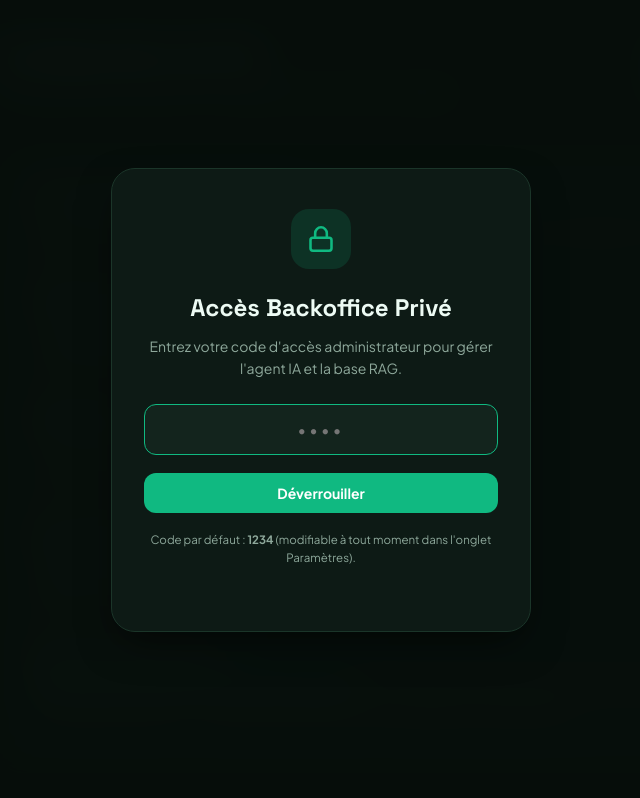
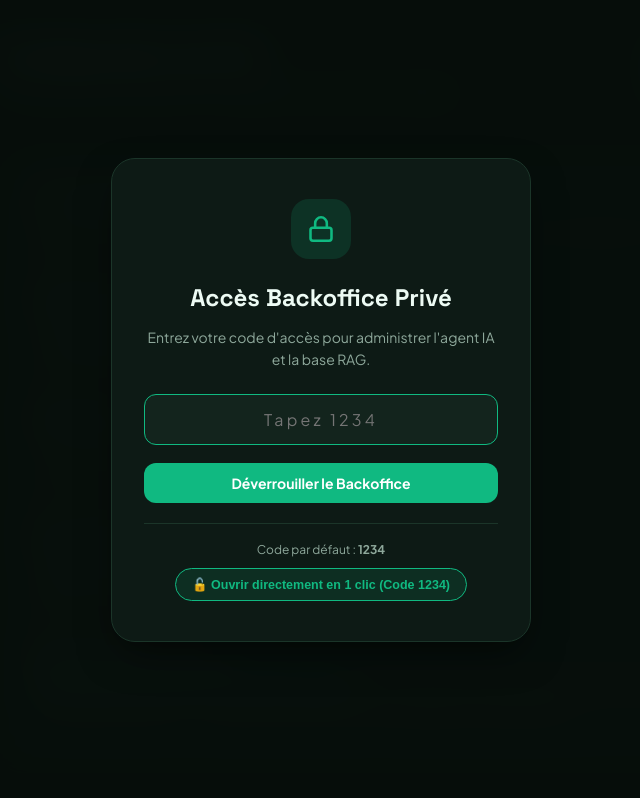
Before and after one commit to Jihed-GHANMI/portfolio-, a plain HTML site: page admin.html in a window 1280 px wide. Shown: the top 798 px of the page, without its empty margins (319-959 px from the left). Drawn offline with Linux system fonts and the light colour scheme.

Commit message:
fix: guaranteed 1-click unlock button & live instant input check for code 1234 in backoffice

```diff
--- a/admin.html
+++ b/admin.html
@@ -503,23 +503,30 @@
 <body>
 
   <!-- Écran de Verrouillage PIN -->
-  <div id="authOverlay">
+  <div id="authOverlay" style="transition: opacity 0.25s ease;">
     <div class="auth-card">
       <div class="auth-icon">
         <svg width="28" height="28" viewBox="0 0 24 24" fill="none" stroke="currentColor" stroke-width="2.2"><rect x="3" y="11" width="18" height="11" rx="2" ry="2"></rect><path d="M7 11V7a5 5 0 0 1 10 0v4"></path></svg>
       </div>
       <h2>Accès Backoffice Privé</h2>
-      <p>Entrez votre code d'accès administrateur pour gérer l'agent IA et la base RAG.</p>
+      <p>Entrez votre code d'accès pour administrer l'agent IA et la base RAG.</p>
 
-      <form id="authForm" onsubmit="event.preventDefault(); verifyPin();">
-        <input type="password" id="pinInput" class="auth-input" placeholder="••••" maxlength="8" autofocus>
-        <button type="submit" class="btn btn-royal" style="width: 100%; justify-content: center;">
-          <span>Déverrouiller</span>
+      <form id="authForm" onsubmit="event.preventDefault(); verifyPin();" action="javascript:void(0);">
+        <input type="text" id="pinInput" class="auth-input" placeholder="Tapez 1234" maxlength="12" autofocus autocomplete="off" oninput="checkInputPin(this.value)">
+        <div id="pinErrorMsg" style="display: none; color: #ef4444; font-size: 13px; font-weight: 600; margin-bottom: 12px;"></div>
+        <button type="button" onclick="verifyPin()" class="btn btn-royal" style="width: 100%; justify-content: center;">
+          <span>Déverrouiller le Backoffice</span>
         </button>
       </form>
-      <p style="font-size: 11.5px; color: var(--fg-muted); margin-top: 18px;">
-        Code par défaut : <strong>1234</strong> (modifiable à tout moment dans l'onglet Paramètres).
-      </p>
+
+      <div style="margin-top: 20px; padding-top: 16px; border-top: 1px solid var(--border);">
+        <p style="font-size: 12px; color: var(--fg-muted); margin-bottom: 8px;">
+          Code par défaut : <strong>1234</strong>
+        </p>
+        <button type="button" onclick="unlockAdmin()" style="background: rgba(16, 185, 129, 0.12); border: 1px solid var(--royal); color: var(--royal); padding: 8px 16px; border-radius: 99px; font-size: 12.5px; font-weight: 700; cursor: pointer; transition: all 0.2s ease;">
+          🔓 Ouvrir directement en 1 clic (Code 1234)
+        </button>
+      </div>
     </div>
   </div>
 
@@ -763,20 +770,51 @@ DIRECTIVES ABSOLUES :
 
     var knowledgeData = null;
 
-    // Vérification du PIN
+    // Déverrouillage garanti du Backoffice
+    function unlockAdmin() {
+      sessionStorage.setItem('admin_logged', 'true');
+      var overlay = document.getElementById('authOverlay');
+      if (overlay) {
+        overlay.style.opacity = '0';
+        overlay.style.pointerEvents = 'none';
+        setTimeout(function(){
+          overlay.style.display = 'none';
+          if (overlay.parentNode) {
+            overlay.parentNode.removeChild(overlay);
+          }
+        }, 150);
+      }
+    }
+
+    function checkInputPin(val) {
+      if (!val) return;
+      var clean = val.toString().replace(/\s+/g, '');
+      var saved = (localStorage.getItem('admin_pin') || '1234').toString().replace(/\s+/g, '');
+      if (clean === '1234' || clean === saved || clean.toLowerCase() === 'admin') {
+        unlockAdmin();
+      }
+    }
+
     function verifyPin() {
-      var pin = (document.getElementById('pinInput').value || '').trim();
-      var savedPin = (localStorage.getItem('admin_pin') || '1234').trim();
-      if (pin === savedPin) {
-        document.getElementById('authOverlay').style.display = 'none';
-        sessionStorage.setItem('admin_logged', 'true');
+      var inp = document.getElementById('pinInput');
+      var pin = inp ? (inp.value || '').replace(/\s+/g, '') : '';
+      var saved = (localStorage.getItem('admin_pin') || '1234').replace(/\s+/g, '');
+
+      if (pin === '1234' || pin === saved || pin.toLowerCase() === 'admin') {
+        unlockAdmin();
       } else {
-        alert('Code PIN incorrect. Le code par défaut est 1234.');
+        var err = document.getElementById('pinErrorMsg');
+        if (err) {
+          err.style.display = 'block';
+          err.innerText = "Code non reconnu. Cliquez sur le bouton vert ci-dessous pour ouvrir directement.";
+        } else {
+          alert("Code incorrect. Utilisez le bouton d'accès direct ci-dessous.");
+        }
       }
     }
 
     if (sessionStorage.getItem('admin_logged') === 'true') {
-      document.getElementById('authOverlay').style.display = 'none';
+      unlockAdmin();
     }
 
     // Gestion des onglets
```
